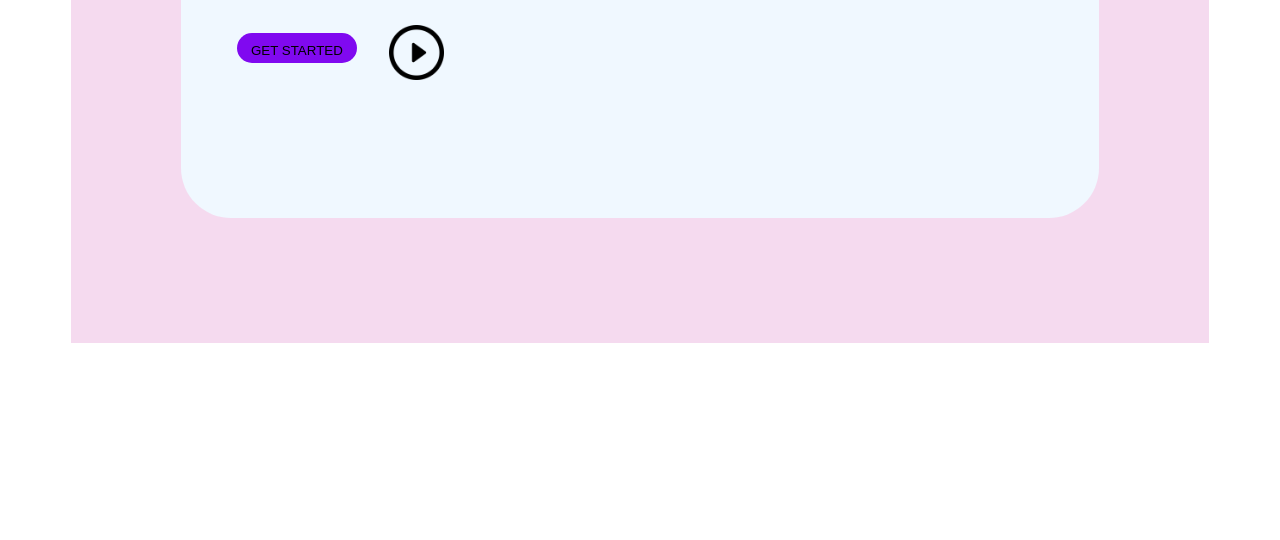
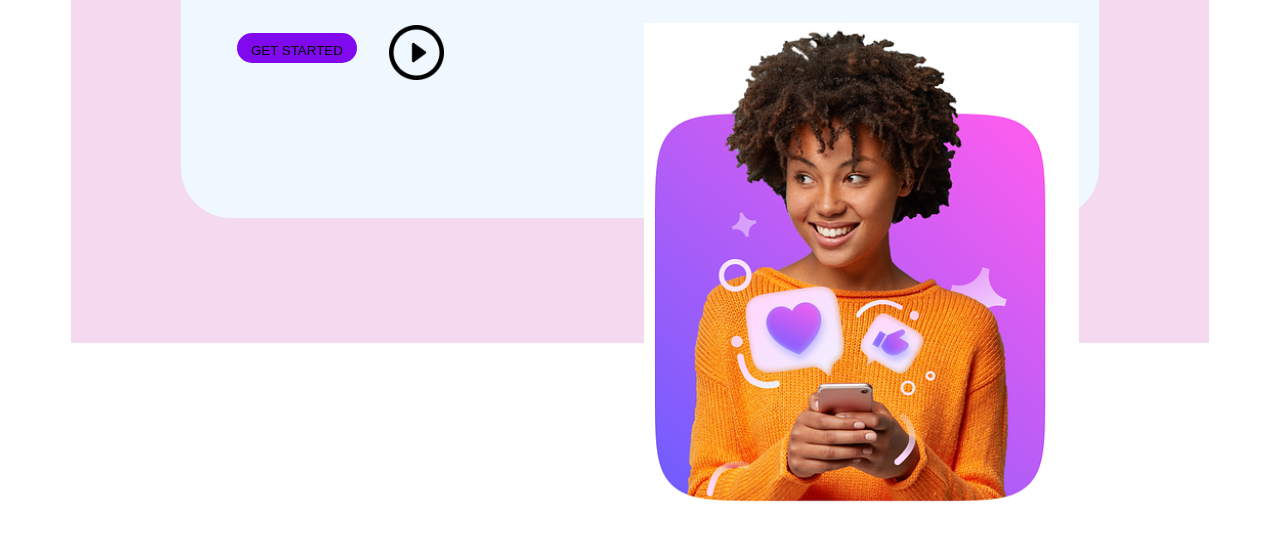
Before and after one commit to Cynthia-Matsitsa/gitcorrection, a plain HTML site: page index.html in a window 1280 px wide. Shown: the part 660-1200 px from the top of the page. Before the commit the page ends 1066 px from the top, so only its background shows below. Drawn offline with Linux system fonts and the light colour scheme.

Commit message:
addedfeature/1

```diff
--- a/index.html
+++ b/index.html
@@ -46,14 +46,18 @@
                     </div>
 
 
-
+                    <div id="content">
+                        <img src="pic.png" >
+                        </div>
 
     </div>
 
 
 
 
-               </div>
+
+
+
 
 
 
@@ -61,5 +65,7 @@
 
 
 
+
+
 </body>
 </html>
--- a/styles.css
+++ b/styles.css
@@ -104,3 +104,9 @@
         float: left;
 
         }
+        #content{
+            float: right;
+            margin-top: 8px;
+            right: 5px;
+            font-size: 7px;
+        }
```
Also changed, not shown: pic.png (added).
